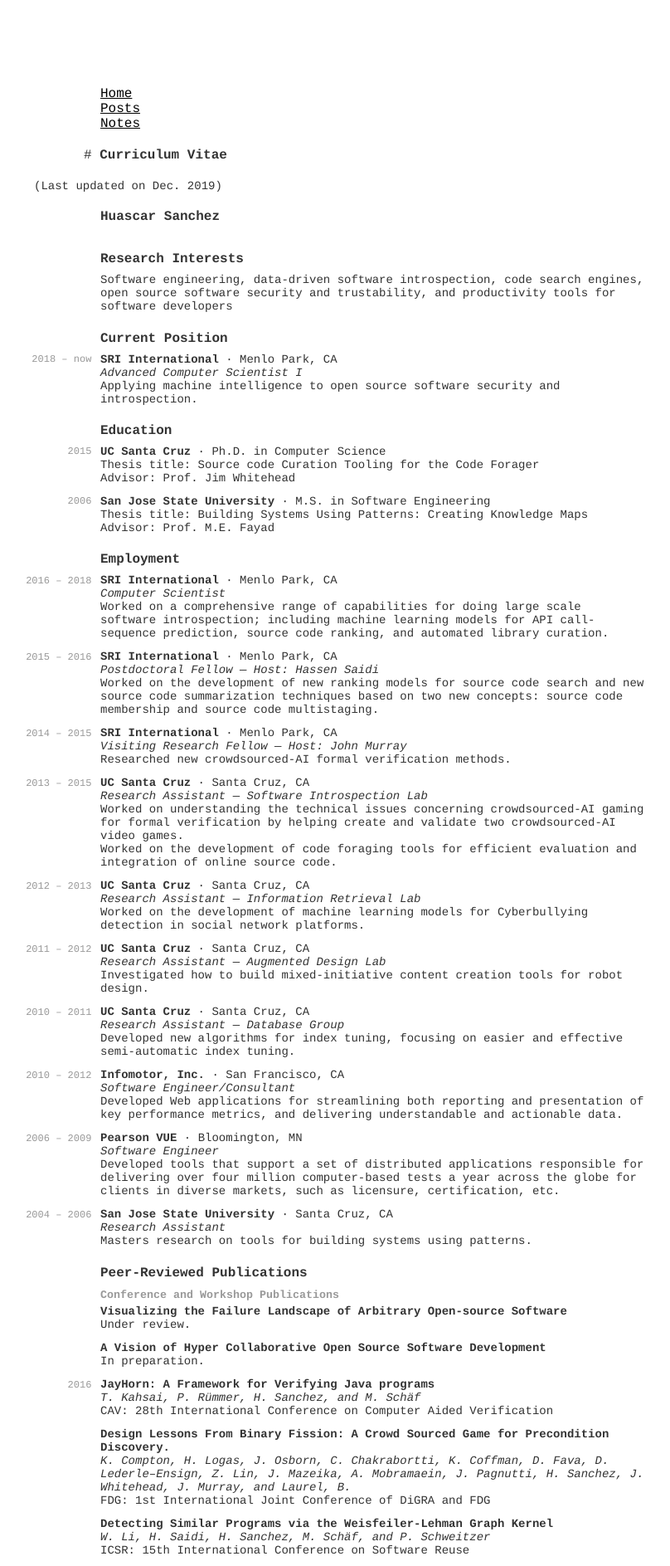
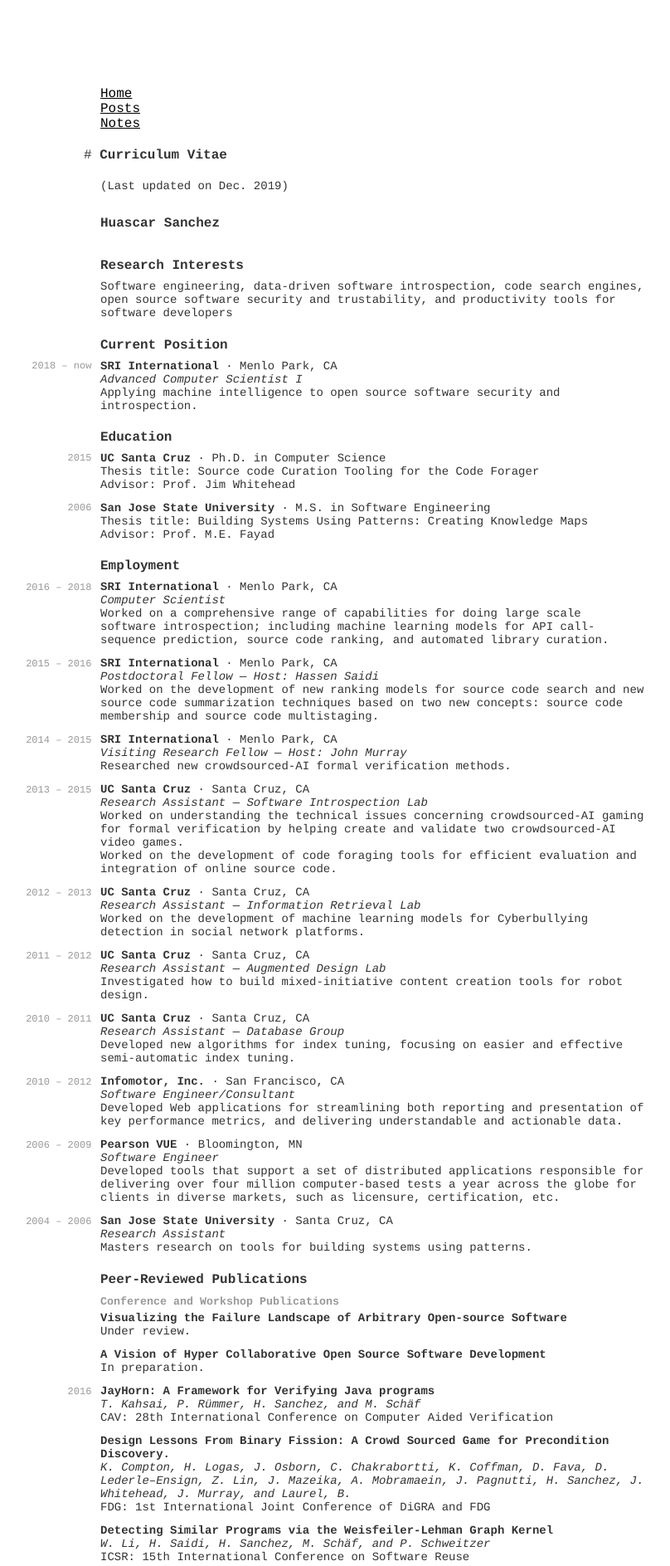
Before and after one commit to hsanchez/hsanchez.github.io, a Jekyll site: the page built from posts/notes/_posts/2017-02-01-cv.md, in a window 1280 px wide. Shown: the top 1887 px of the page at 83% size, without its empty margins (189-997 px from the left). Built offline with Jekyll 4.4.1, drawn with Linux system fonts in a browser that asks for light colours.

Commit message:
last updated

```diff
--- a/posts/notes/_posts/2017-02-01-cv.md
+++ b/posts/notes/_posts/2017-02-01-cv.md
@@ -6,7 +6,9 @@
 <div class="shifted">
 <div class="section">
 <div class="entry">
+<div class="item">
 <span class="deemph">(Last updated on Dec. 2019)</span>
+</div>
 </div>
 </div>
 </div>
```
